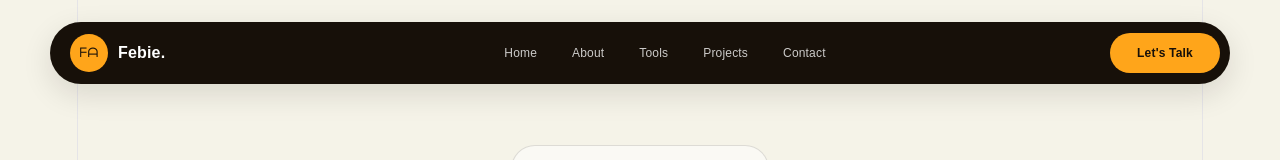
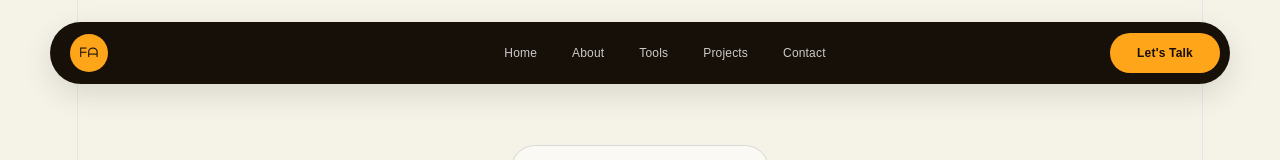
Before and after one commit to febieannn/Mombay_Portfolio, a React (Vite) app: page / in a window 1280 px wide. Shown: the top 160 px of the page. Built offline with nearby package versions, Linux system fonts and the light colour scheme.

Commit message:
up up upp

```diff
--- a/src/App.jsx
+++ b/src/App.jsx
@@ -45,7 +45,6 @@ function App() {
 
           <a href="#home" className="logo">
             <span className="logo-icon">ᖴᗩ</span>
-            <span className="logo-name">Febie.</span>
           </a>
 
           <nav className={`nav-menu ${menuOpen ? "active" : ""}`}>
```
